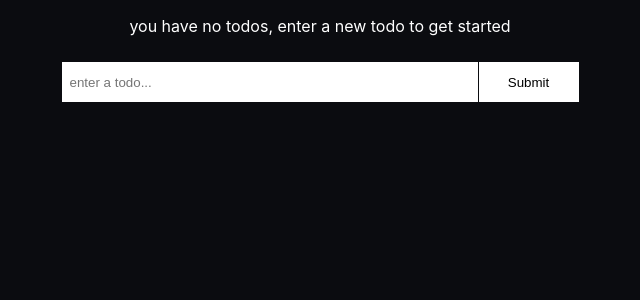
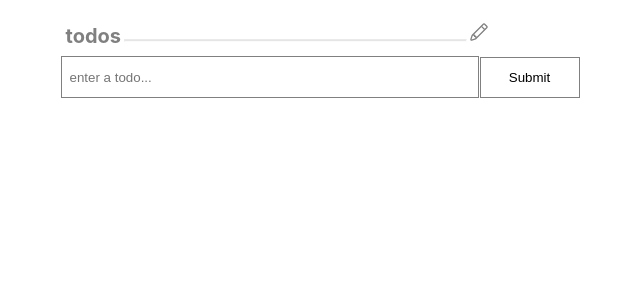
Before and after one commit to scottjason/todos-react-hooks, a React (Create React App) app: page / in a window 1280 px wide. Shown: the top 300 px of the page, without its empty margins (320-960 px from the left). Built offline with nearby package versions, Linux system fonts and the light colour scheme.

Commit message:
updated header and ui scheme

```diff
--- a/package.json
+++ b/package.json
@@ -5,6 +5,7 @@
   "dependencies": {
     "react": "^16.13.1",
     "react-dom": "^16.13.1",
+    "react-icons": "^3.10.0",
     "react-scripts": "3.4.1",
     "uuid": "8.1.0"
   },
--- a/src/components/App.style.css
+++ b/src/components/App.style.css
@@ -3,10 +3,13 @@
   display: flex;
   flex-direction: column;
   align-items: center;
+  flex-shrink: 1;
+  margin: 0 auto;
+  padding: 1rem 0 1rem 0;
   margin: 0 auto;
   width: 100%;
   height: auto;
   min-height: 100%;
   max-width: 1024px;
-  min-width: 280px;
+  min-width: 320px;
 }
--- a/src/components/Header/Header.js
+++ b/src/components/Header/Header.js
@@ -1,4 +1,7 @@
 import React, { useState, useEffect } from 'react'
+import { BsPencil } from 'react-icons/bs';
+
+
 import './Header.style.css'
 
 function Header(props) {
@@ -21,7 +24,9 @@ function Header(props) {
 
   return (
     <div className='header-container'>
-      <header>{headerCopy}</header>
+      <h1 className='header'>todos</h1>
+      <hr className='line'/>
+      <BsPencil className='pencil-icon' />
     </div>
   )
 }
--- a/src/components/Header/Header.style.css
+++ b/src/components/Header/Header.style.css
@@ -1,8 +1,33 @@
 .header-container {
+  position: relative;
   display: flex;
-  justify-content: center;
-  width: 100%;
-  height: auto;
-  padding: 1rem 0 1rem 0;
-  color: white;
+  justify-content: flex-start;
+  align-items: center;
+  height: 40px;
+  color: grey;
+  padding-left: 1rem;
+  width: calc(100% - 2rem);
+	max-width: 525px;
+  min-width: 280px;
 }
+
+.header {
+  font-size: 1.25rem;
+  margin: 0;
+}
+
+.line {
+  background-color: grey;
+  height: 1px;
+  margin: 0;
+  width: 65%;
+  margin-left: .2rem;
+  margin-top: .5rem;
+  opacity: .2;
+}
+
+.pencil-icon {
+  position: relative;
+  margin: 0 0 9px 2px;
+  font-size: 1.25rem;
+}
--- a/src/components/InputPanel/InputPanel.js
+++ b/src/components/InputPanel/InputPanel.js
@@ -1,10 +1,10 @@
-import React from 'react'
+import React, { createRef } from 'react'
 import { v4 as uuidv4 } from 'uuid';
 import './InputPanel.style.css'
 
 const InputPanel = props => {
 
-  const todoRef = React.createRef()
+  const todoRef = createRef()
 
   const generateTodo = message => {
     return {
--- a/src/components/InputPanel/InputPanel.style.css
+++ b/src/components/InputPanel/InputPanel.style.css
@@ -4,28 +4,31 @@
 	flex-direction: row;
 	align-items: center;
 	justify-content: center;
-	width: 100%;
-	height: 60px;
-	margin: 0 auto;
+	width: calc(100% - 2rem);
+	max-width: 600px;
+	min-width: 280px;
+	height: auto;
 }
 
 .todo-input {
-	width: 100%;
+	width: 70%;
 	max-width: 400px;
-	min-width: 280px;
+	min-width: 210px;
 	height: 40px;
 	background-color: white;
 	outline: none;
-	border: none;
+	border: 1px solid gray;
 	padding: 0 .5rem 0 .5rem;
 }
 
 .submit {
-	width: 100px;
-	height: 40px;
-	border: 1px solid white;
-	background-color: white;
+	width: 100%;
+	min-width: 70px;
+	max-width: 100px;
+	height: 41px;
+	background-color: #ffffff;
 	color: black;
 	margin-left: 1px;
 	cursor: pointer;
+	border: 1px solid gray;
 }
--- a/src/components/Todo/Todo.style.css
+++ b/src/components/Todo/Todo.style.css
@@ -7,9 +7,9 @@
 	width: 100%;
 	height: auto;
 	min-height: 50px;
-  	color: white;
+  color: grey;
 	margin-top: 1.5rem;
-	border: 1px solid rgba(225, 225, 225, 0.4);
+	border: 1px solid grey;
 	padding: 0 0 0 1rem;
 	box-sizing: border-box;
 }
--- a/src/index.css
+++ b/src/index.css
@@ -1,6 +1,6 @@
 html {
   font-size: 16px;
-  background-color: #0b0c10;
+  background-color: #ffffff;
 }
 
 body {
```
Also changed, not shown: src/components/Tabs/Tabs.js (added), src/components/Tabs/Tabs.style.css (added), 1 other file (tests, documents, lock files or other folders).
